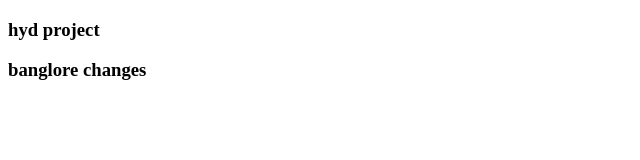
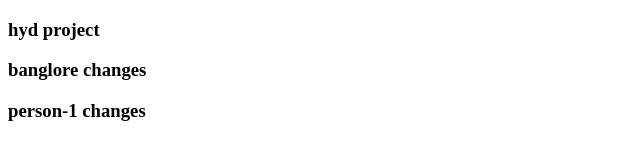
Before and after one commit to Bpraveen345/hyd-person-1, a plain HTML site: page index.html in a window 1280 px wide. Shown: the whole page, without its empty margins (0-640 px from the left). Drawn offline with Linux system fonts and the light colour scheme.

Commit message:
hyd person-1 changes

```diff
--- a/index.html
+++ b/index.html
@@ -8,5 +8,6 @@
 <body>
     <h3> hyd project</h3>
     <h3>banglore changes</h3>
+    <h3>person-1 changes</h3>
 </body>
 </html>
```
